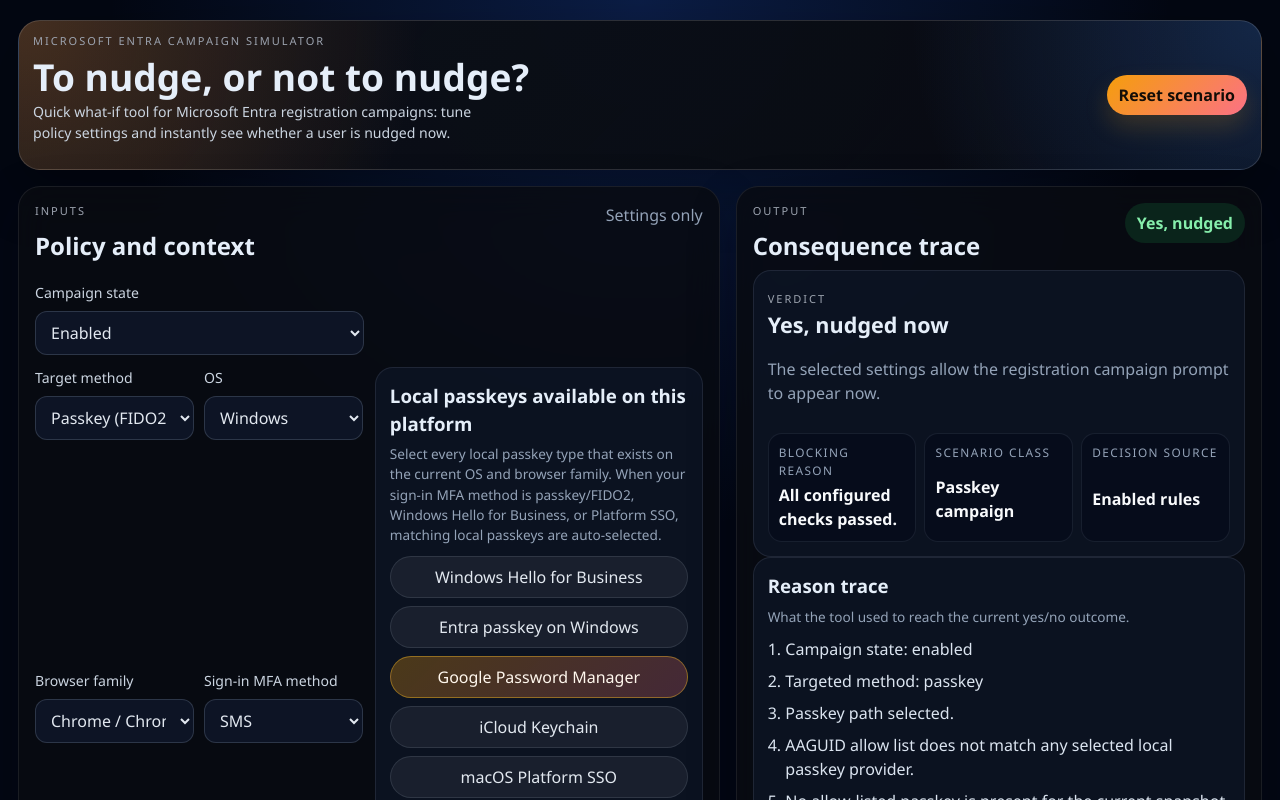
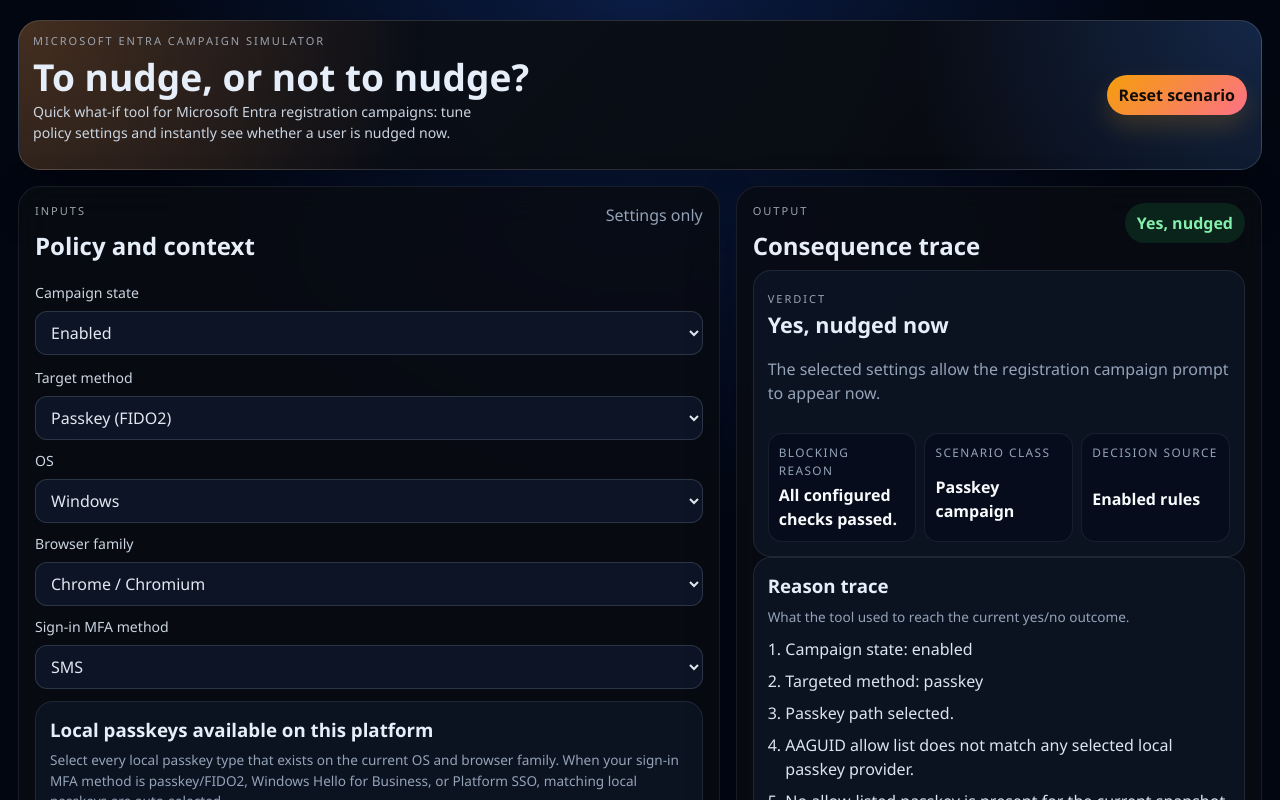
Before and after one commit to BakkerJan/entra-registration-campaign-sim, a React (Vite) app: page / in a window 1280 px wide. Shown: the top 800 px of the page. Built offline with nearby package versions, Linux system fonts and the light colour scheme.

Commit message:
Normalize input panel layout

```diff
--- a/src/App.css
+++ b/src/App.css
@@ -116,21 +116,14 @@
 }
 
 .panel-controls {
-  display: grid;
-  grid-template-columns: repeat(2, minmax(0, 1fr));
+  display: flex;
+  flex-direction: column;
   gap: 12px;
 }
 
-.panel-controls > :nth-child(1),
-.panel-controls > :nth-child(2),
-.panel-controls > :nth-child(5),
-.panel-controls > .disabled-state-grid {
-  grid-column: 1 / -1;
-}
-
-.panel-controls > :nth-child(3),
-.panel-controls > :nth-child(4) {
-  margin-top: 0;
+.panel-controls > :first-child,
+.panel-controls > .standalone-disabled-state {
+  width: 100%;
 }
 
 .standalone-disabled-state {
@@ -203,6 +196,10 @@
   grid-template-columns: repeat(2, minmax(0, 1fr));
   gap: 10px;
   align-items: start;
+}
+
+.panel-controls .form-grid {
+  grid-template-columns: 1fr;
 }
 
 .form-grid label,
```
